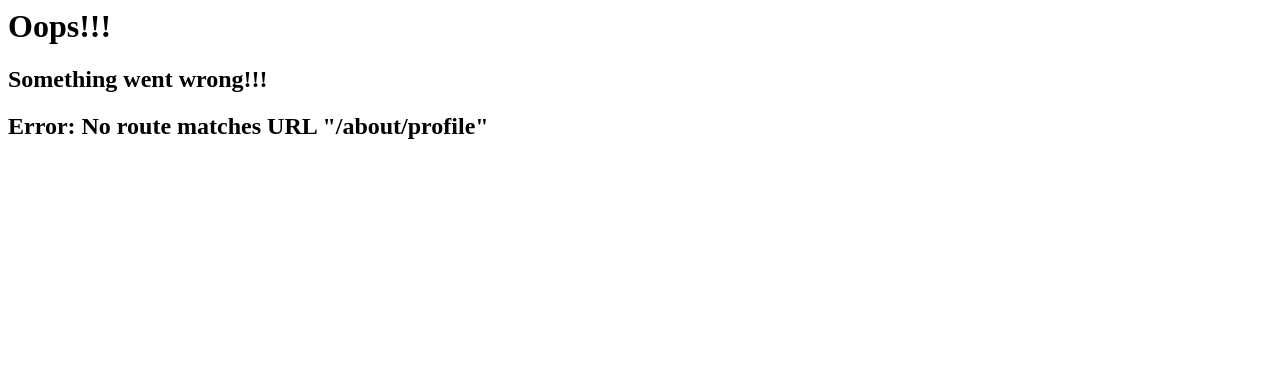
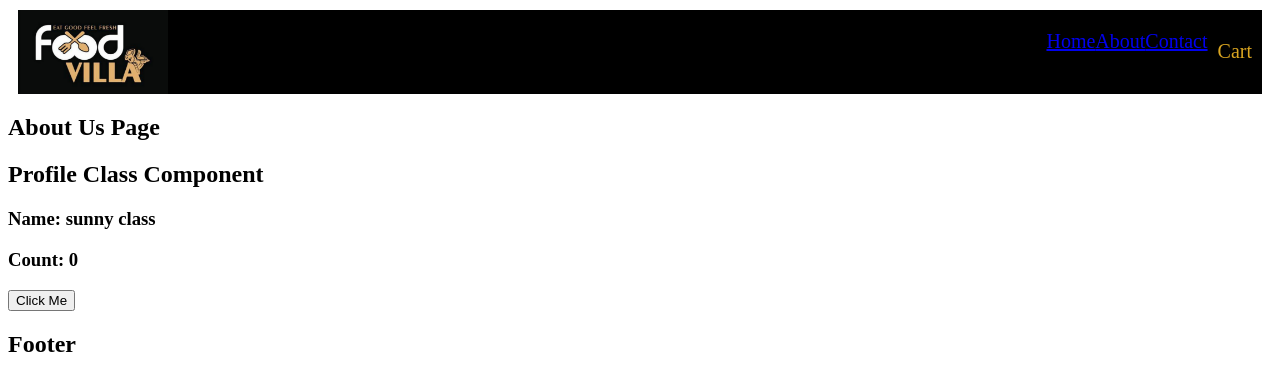
Before and after one commit to sunnysaini466/react-project, a React (Vite) app: page /about/profile in a window 1280 px wide. Shown: the top 390 px of the page. Built offline with nearby package versions, Linux system fonts and the light colour scheme.

Commit message:
Chapter 08 - Let's get classy

```diff
--- a/src/components/About.js
+++ b/src/components/About.js
@@ -1,7 +1,11 @@
+import { Outlet } from "react-router-dom";
+import Profile from "./ProfileClass";
+
 const About = () => {
   return (
     <div>
       <h2>About Us Page</h2>
+      <Profile name={"sunny class"} />
     </div>
   );
 };
--- /dev/null
+++ b/src/components/ProfileClass.js
@@ -0,0 +1,39 @@
+import React from "react";
+
+class Profile extends React.Component {
+  constructor(props) {
+    super(props);
+    this.state = {
+      count: 0,
+    };
+  }
+  componentDidMount() {
+    console.log("best place to fetch API");
+  }
+  componentDidUpdate() {
+    console.log("after re render it will call component did update");
+  }
+  componentWillUnmount() {
+    console.log("it will call after component will vanish");
+  }
+  render() {
+    return (
+      <div>
+        <h2>Profile Class Component</h2>
+        <h3>Name: {this.props.name}</h3>
+        <h3>Count: {this.state.count}</h3>
+        <button
+          onClick={() => {
+            this.setState({
+              count: 1,
+            });
+          }}
+        >
+          Click Me
+        </button>
+      </div>
+    );
+  }
+}
+
+export default Profile;
```
Also changed, not shown: src/App.js (+7 -0 lines).
